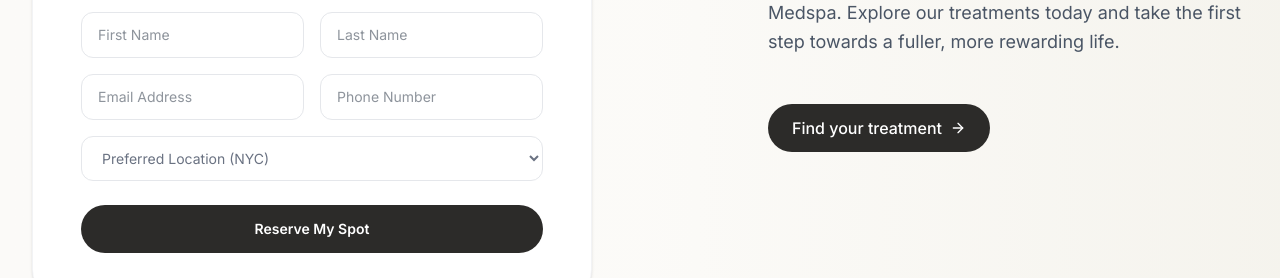
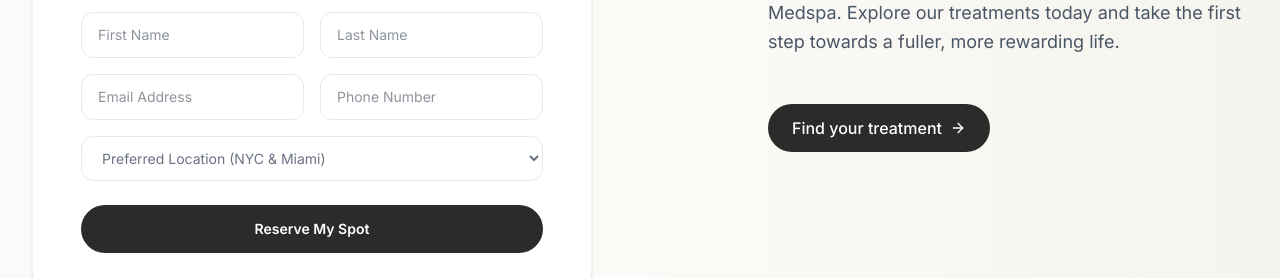
Before and after one commit to sfhighlight2/skinneydesigns, a React (Vite) app: page / in a window 1280 px wide. Shown: the part 1540-1818 px from the top of the page. Built offline with nearby package versions, Linux system fonts and the light colour scheme; a web font is replaced by a local one.

Commit message:
feat: replace Soho with East 60th Street and add Saks Fifth Ave Miami to form dropdowns

```diff
--- a/src/components/IntroSection.tsx
+++ b/src/components/IntroSection.tsx
@@ -60,9 +60,10 @@ export function IntroSection() {
               <div>
                 <label htmlFor="intro-location" className="sr-only">Preferred Location</label>
                 <select id="intro-location" className="w-full px-4 py-3 text-sm rounded-xl border border-gray-200 focus:border-[#2C2B29] focus:outline-none transition-colors bg-white text-gray-500 font-normal">
-                   <option value="">Preferred Location (NYC)</option>
-                   <option value="flatiron">Flatiron</option>
-                   <option value="soho">Soho</option>
+                   <option value="">Preferred Location (NYC & Miami)</option>
+                   <option value="flatiron">Flatiron Flagship</option>
+                   <option value="east-60th">East 60th Street</option>
+                   <option value="saks-miami">Saks Fifth Ave Miami</option>
                 </select>
               </div>
 
--- a/src/components/Testimonial.tsx
+++ b/src/components/Testimonial.tsx
@@ -17,8 +17,8 @@ const testimonials = [
   {
     quote: "The most comfortable skin tightening session I've ever had, with instant visible lift.",
     author: "Elena Frost",
-    role: "Soho Patient",
-    company: "SKINNEY Soho",
+    role: "East 60th Street Patient",
+    company: "SKINNEY East 60th Street",
   },
 ];
 
--- a/src/components/Waitlist.tsx
+++ b/src/components/Waitlist.tsx
@@ -58,14 +58,15 @@ export function Waitlist() {
                 <input id="waitlist-phone" type="tel" placeholder="Phone Number" className="w-full px-5 py-4 rounded-xl border border-gray-200 focus:border-[#2C2B29] focus:outline-none transition-colors" />
               </div>
             </div>
-            <div>
-              <label htmlFor="waitlist-location" className="sr-only">Preferred Location</label>
-              <select id="waitlist-location" className="w-full px-5 py-4 rounded-xl border border-gray-200 focus:border-[#2C2B29] focus:outline-none transition-colors bg-white text-gray-500">
-                 <option value="">Preferred Location (NYC)</option>
-                 <option value="flatiron">Flatiron</option>
-                 <option value="soho">Soho</option>
-              </select>
-            </div>
+             <div>
+               <label htmlFor="waitlist-location" className="sr-only">Preferred Location</label>
+               <select id="waitlist-location" className="w-full px-5 py-4 rounded-xl border border-gray-200 focus:border-[#2C2B29] focus:outline-none transition-colors bg-white text-gray-500">
+                  <option value="">Preferred Location (NYC & Miami)</option>
+                  <option value="flatiron">Flatiron Flagship</option>
+                  <option value="east-60th">East 60th Street</option>
+                  <option value="saks-miami">Saks Fifth Ave Miami</option>
+               </select>
+             </div>
 
             <Button variant="primary" className="py-4 text-lg mt-4 w-full md:w-auto md:ml-auto">
               Reserve My Spot
```
